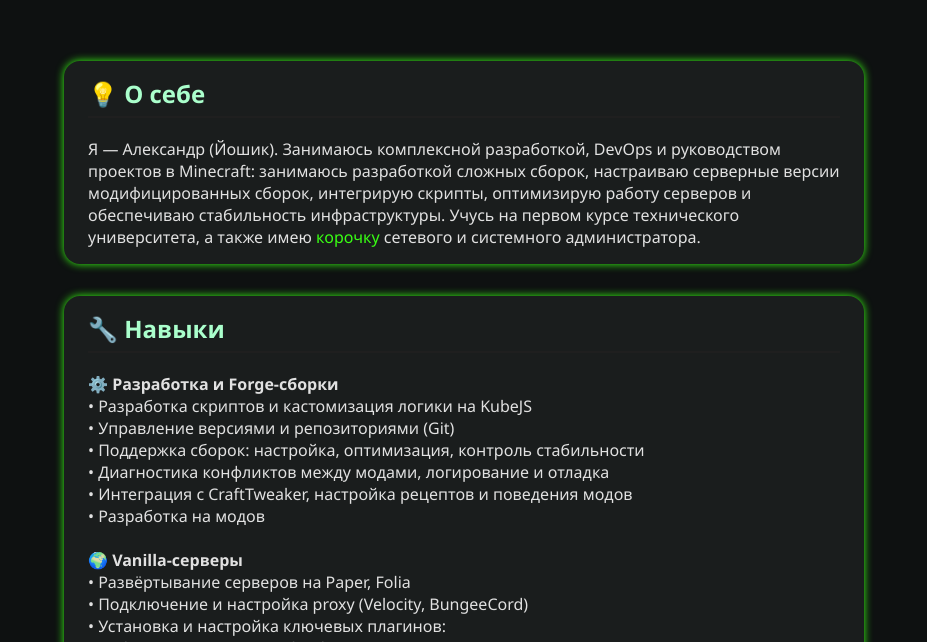
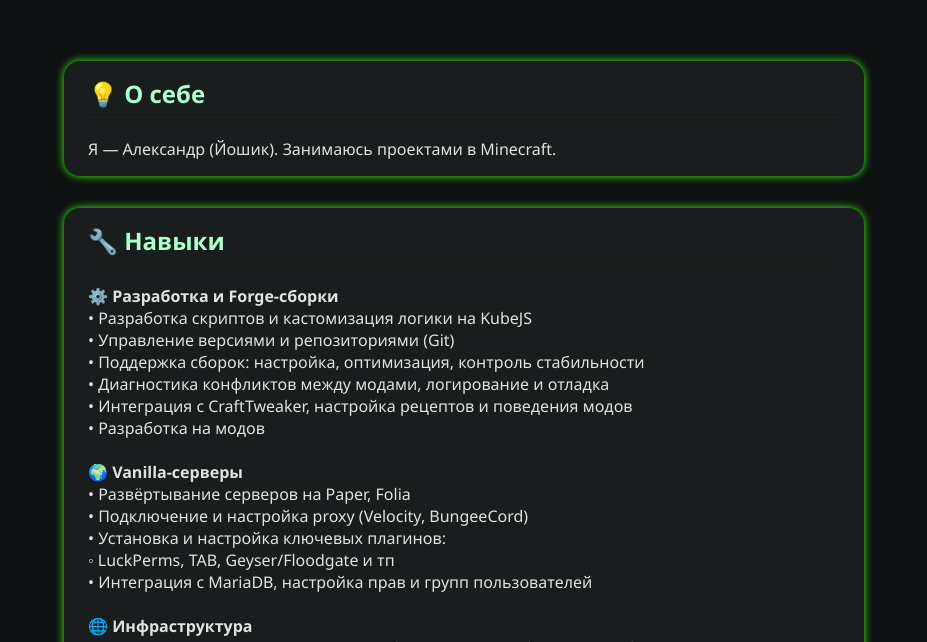
Before and after one commit to y0sh1xd/my_website, a plain HTML site: page index.html in a window 1280 px wide. Shown: the part 158-800 px from the top of the page, without its empty margins (176-1103 px from the left). Drawn offline with Linux system fonts and the light colour scheme.

Commit message:
Update personal description in index.html
Simplified personal description in the contact section.

```diff
--- a/index.html
+++ b/index.html
@@ -83,8 +83,7 @@
   <section>
     <div class="box contact">
       <h2>💡 О себе</h2>
-      Я — Александр (Йошик). Занимаюсь комплексной разработкой, DevOps и руководством проектов в Minecraft: занимаюсь разработкой сложных сборок, настраиваю серверные версии модифицированных сборок, интегрирую скрипты, оптимизирую работу серверов и обеспечиваю стабильность инфраструктуры. Учусь на первом курсе технического университета, а также имею <a href="https://www.mirea.ru/education/college/training-programs/09-02-06-network-and-system-administration/" target="_blank">корочку</a> сетевого и системного администратора.
-    </div>
+      Я — Александр (Йошик). Занимаюсь проектами в Minecraft.   </div>
 
     <div class="box">
       <h2>🔧 Навыки</h2>
```
